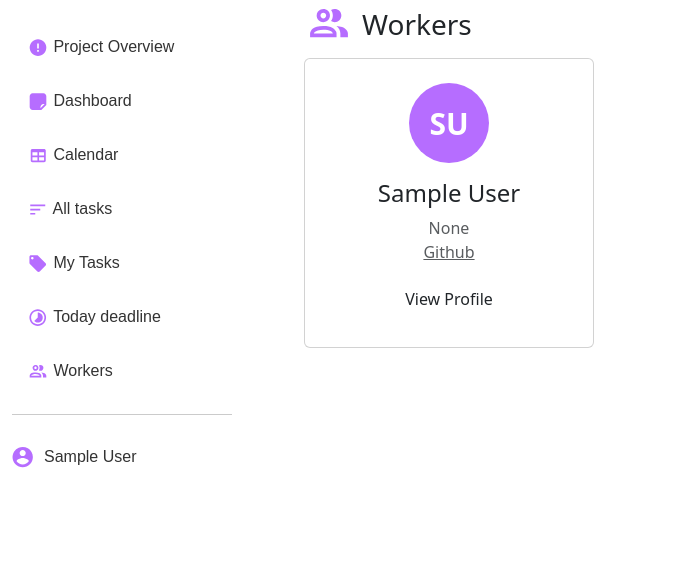
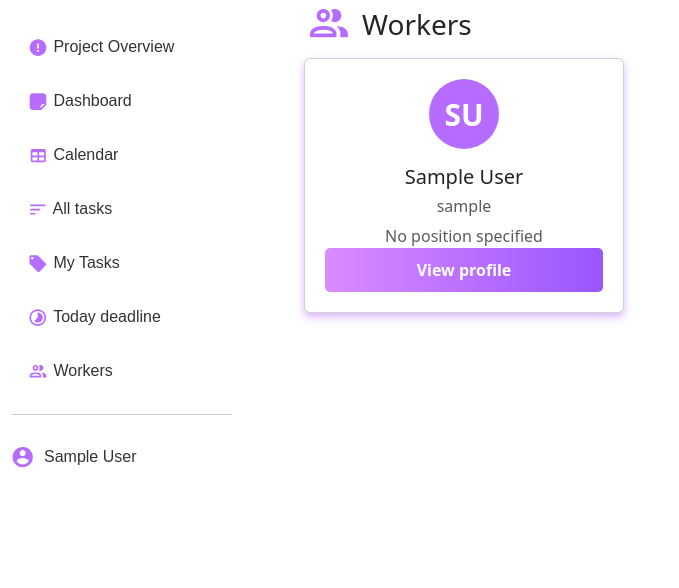
Before and after one commit to oleksandra-shershen/task-manager, a Django app: page /tasks/workers/ in a window 1280 px wide. Shown: the part 60-648 px from the top of the page, without its empty margins (0-679 px from the left). Run offline with Django 4.2, Linux system fonts and the light colour scheme; the visitor is signed in with stand-in values (Sample User, id 1); data comes from the database, SQL or seed files in the repository.

Commit message:
Rewrite style of cards

```diff
--- a/templates/task_manager/workers_list.html
+++ b/templates/task_manager/workers_list.html
@@ -1,3 +1,49 @@
+<style>
+    .user {
+        width: 100%;
+        display: flex;
+        justify-content: center;
+        align-items: center;
+    }
+
+    .initials-circle {
+        width: 70px;
+        height: 70px;
+        background-color: #B66DFF;
+        color: white;
+        display: flex;
+        align-items: center;
+        justify-content: center;
+        border-radius: 50%;
+        font-size: 30px;
+        font-weight: bold;
+    }
+
+    .card {
+        padding: 20px;
+        margin-right: 20px;
+        height: 320px;
+        width: 320px;
+        display: flex;
+        flex-direction: column;
+        justify-content: space-between;
+        box-shadow: 0 4px 8px rgba(182, 109, 255, 0.5);
+    }
+
+    .gradient-btn {
+        display: inline-block;
+        text-align: center;
+        padding: 10px 20px;
+        font-size: 16px;
+        font-weight: bold;
+        color: #fff;
+        text-decoration: none;
+        border-radius: 5px;
+        background: linear-gradient(to right, #DA8CFF, #9A55FF);
+        transition: background 0.3s ease, border-color 0.3s ease, color 0.3s ease;
+    }
+</style>
+
 {% extends "base.html" %}
 
 {% block tasks-toolbar-icon %}
@@ -9,29 +55,28 @@
 {% endblock %}
 
 {% block content %}
-
-<div class="container d-flex align-items-center overflow-auto">
+<div class="container d-flex">
   {% for worker in workers %}
-        <div class="card p-4 me-5" style="height: 290px; width: 290px">
-            <div class="user text-center" style="width: 100%; display: flex; justify-content: center; align-items: center;">
+  <div class="card">
+    <div class="user text-center">
       <div class="profile">
-                    <div class="initials-circle" style="width: 80px; height: 80px; background-color: #B66DFF; color: white; display: flex; align-items: center; justify-content: center; border-radius: 50%; font-size: 30px; font-weight: bold;">
+        <div class="initials-circle">
           {{ worker.first_name|first|upper }}{{ worker.last_name|first|upper }}
         </div>
       </div>
     </div>
     <div class="mt-3 text-center">
-                <h4 class="mb-2">{{ worker.get_full_name }}</h4>
+      <h5 class="mb-2">{{ worker.get_full_name }}</h5>
+      <h6 class="text-muted d-block mb-2">{{ worker.username }}</h6>
       <span class="text-muted d-block">
                 {% if worker.position %}
                     {{ worker.position.name }}
                 {% else %}
-                        None
+                    No position specified
                 {% endif %}
             </span>
-                <a href="https://github.com/{{ worker.username }}" class="text-muted d-block mb-3">Github</a>
-                <a href="#" class="btn addTaskButton">View Profile</a>
     </div>
+    <a href="#" class="gradient-btn">View profile</a>
   </div>
   {% endfor %}
 </div>
```
Lines whose indentation alone changed are shown as unchanged.
